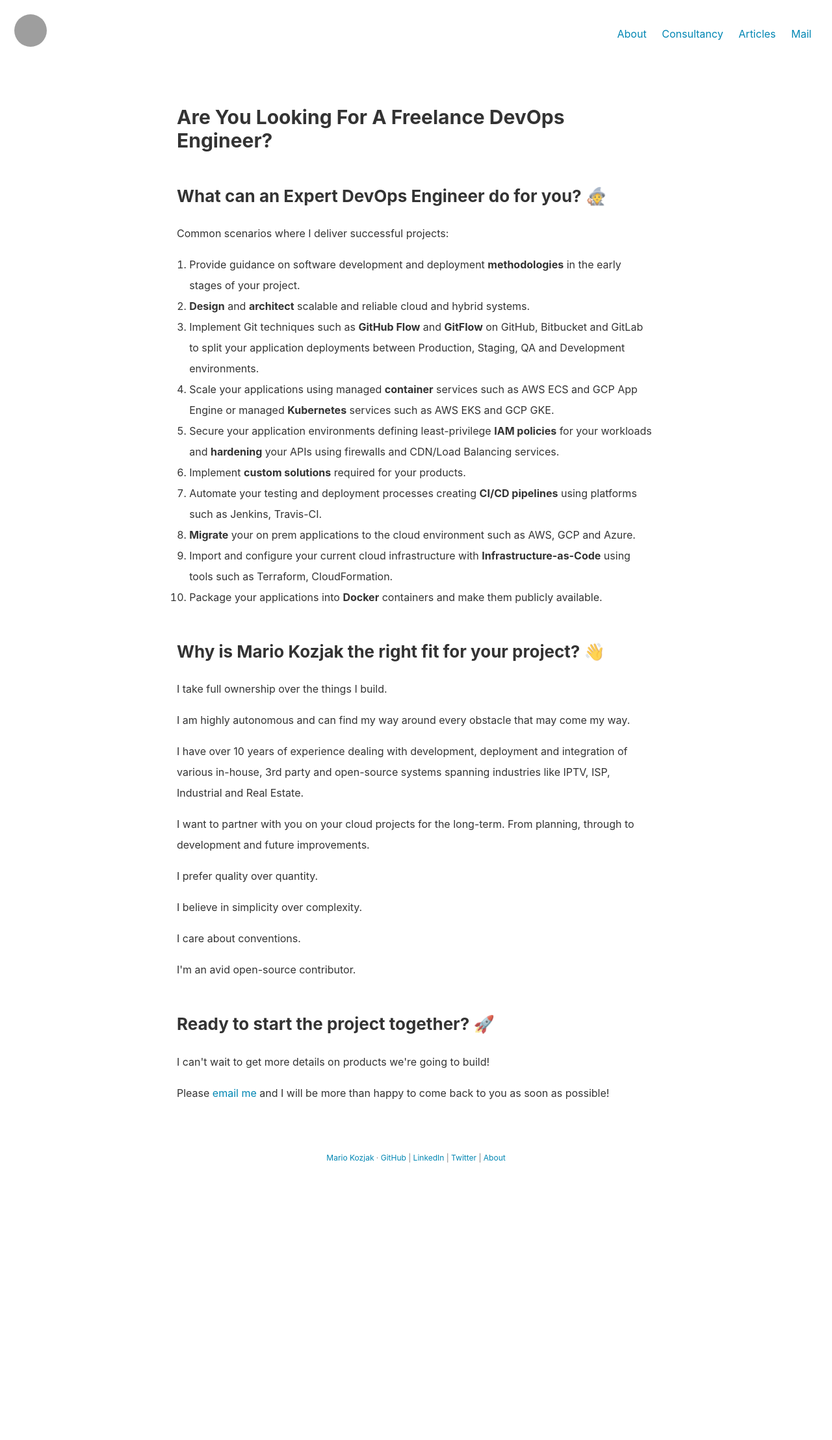
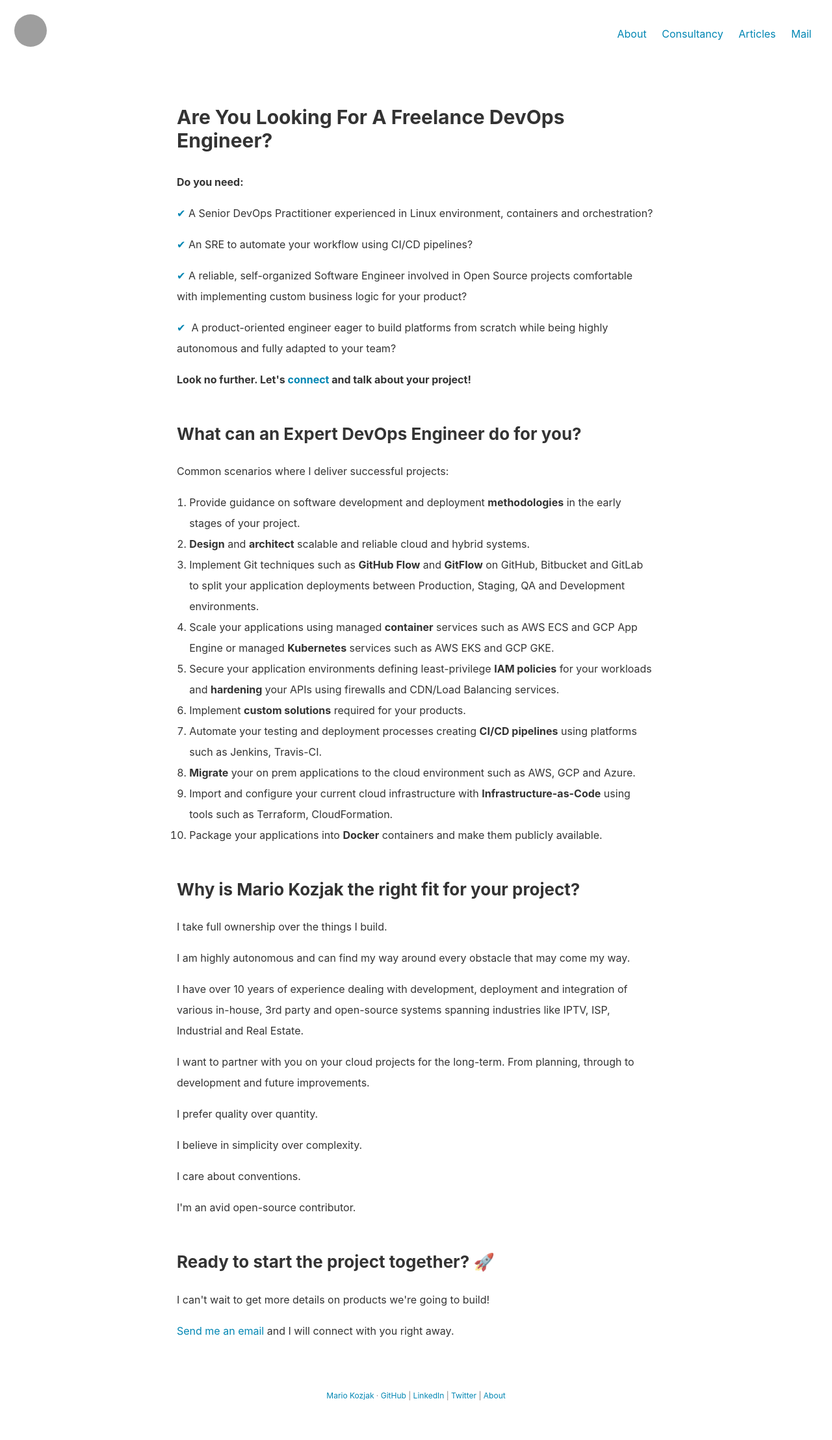
Before and after one commit to mkozjak/mkozjak.github.io, a Jekyll site: the page built from index.html, in a window 1280 px wide. Shown: the whole page at 65% size. Built offline with Jekyll 4.4.1, drawn with Linux system fonts in a browser that asks for light colours; before the commit the page ends 1850 px from its top, so only the background shows below that; grey boxes are pictures that could not be loaded.

Commit message:
add headline, fix colors on hover

```diff
--- a/assets/scss/_layout.scss
+++ b/assets/scss/_layout.scss
@@ -65,6 +65,15 @@ hr {
   padding-right: $base-spacing;
 }
 
+.checkmark {
+  display: inline;
+}
+.checkmark:after {
+  display: inline;
+  content: '\2714 \fe0e';
+  color: $blue-color;
+}
+
 h1.page-title {
   padding-left: $base-spacing/2;
 }
@@ -99,6 +108,10 @@ h1.page-title {
 
 .site-footer {
   text-align: center;
+}
+
+.a:hover {
+  color: #0086B3;
 }
 
 .intro {
@@ -319,7 +332,7 @@ ul.navbar {
     &:hover,
     &:focus,
     &:active {
-      border-bottom: 2px solid transparent;
+      border-bottom: 2px solid $blue-color;
       color: $blue-color;
     }
   }
--- a/assets/scss/base/_typography.scss
+++ b/assets/scss/base/_typography.scss
@@ -57,7 +57,7 @@ a {
   &:active,
   &:focus,
   &:hover {
-    color: shade($action-color, 25%);
+    color: $action-color;
   }
 }
 
--- a/index.html
+++ b/index.html
@@ -6,8 +6,14 @@ permalink: /
 
 <div>
   <h1>Are You Looking For A Freelance DevOps Engineer?</h1>
+  <p><strong>Do you need:</strong></p>
+  <p><div class="checkmark"></div>&nbsp;A Senior DevOps Practitioner experienced in Linux environment, containers and orchestration?</p>
+  <p><div class="checkmark"></div>&nbsp;An SRE to automate your workflow using CI/CD pipelines?</p>
+  <p><div class="checkmark"></div>&nbsp;A reliable, self-organized Software Engineer involved in Open Source projects comfortable with implementing custom business logic for your product?</p>
+  <p><div class="checkmark"></div>&nbsp;&nbsp;A product-oriented engineer eager to build platforms from scratch while being highly autonomous and fully adapted to your team?</p>
+  <p><strong>Look no further. Let's <a href="mailto:{{ site.email }}" target="_blank">connect</a> and talk about your project!</strong></p>
 
-  <h2>What can an Expert DevOps Engineer do for you? 🧙</h2>
+  <h2>What can an Expert DevOps Engineer do for you?</h2>
   <p>Common scenarios where I deliver successful projects:
     <ol>
       <li>Provide guidance on software development and deployment <strong>methodologies</strong> in the early stages of your project.</li>
@@ -23,7 +29,7 @@ permalink: /
     </ol>
   </p>
 
-  <h2>Why is Mario Kozjak the right fit for your project? 👋</h2>
+  <h2>Why is Mario Kozjak the right fit for your project?</h2>
   <p>I take full ownership over the things I build.</p>
   <p>I am highly autonomous and can find my way around every obstacle that may come my way.</p>
   <p>I have over 10 years of experience dealing with development, deployment and integration of various in-house, 3rd party and open-source systems spanning industries like IPTV, ISP, Industrial and Real Estate.</p>
@@ -36,5 +42,5 @@ permalink: /
   <h2>Ready to start the project together? 🚀</h2>
   <p>I can't wait to get more details on products we're going to build!</p>
 
-  <p>Please <a href="mailto:{{ site.email }}" target="_blank">email me</a> and I will be more than happy to come back to you as soon as possible!</p>
+  <p><a href="mailto:{{ site.email }}" target="_blank">Send me an email</a> and I will connect with you right away.</p>
 </div>
```
